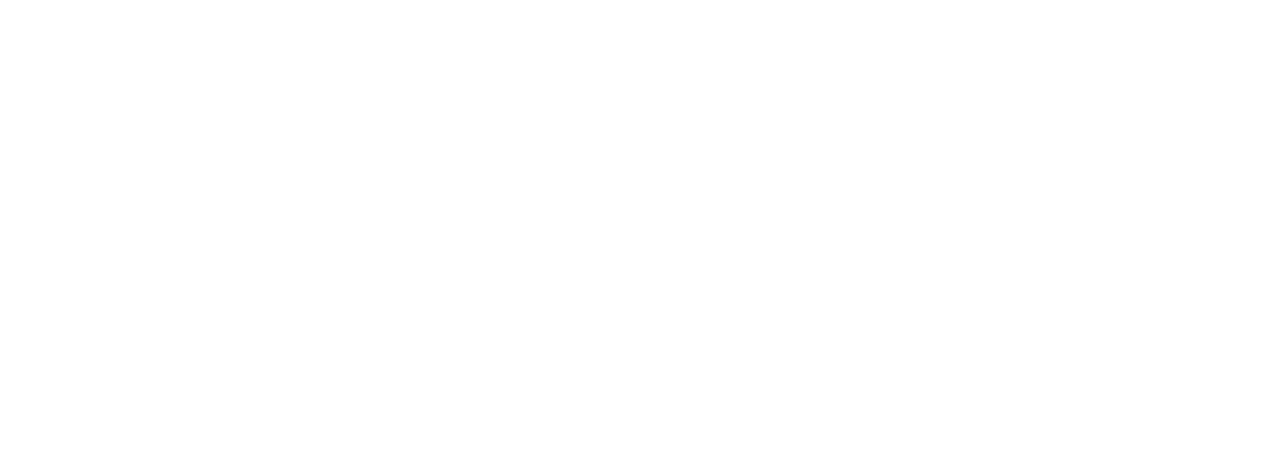
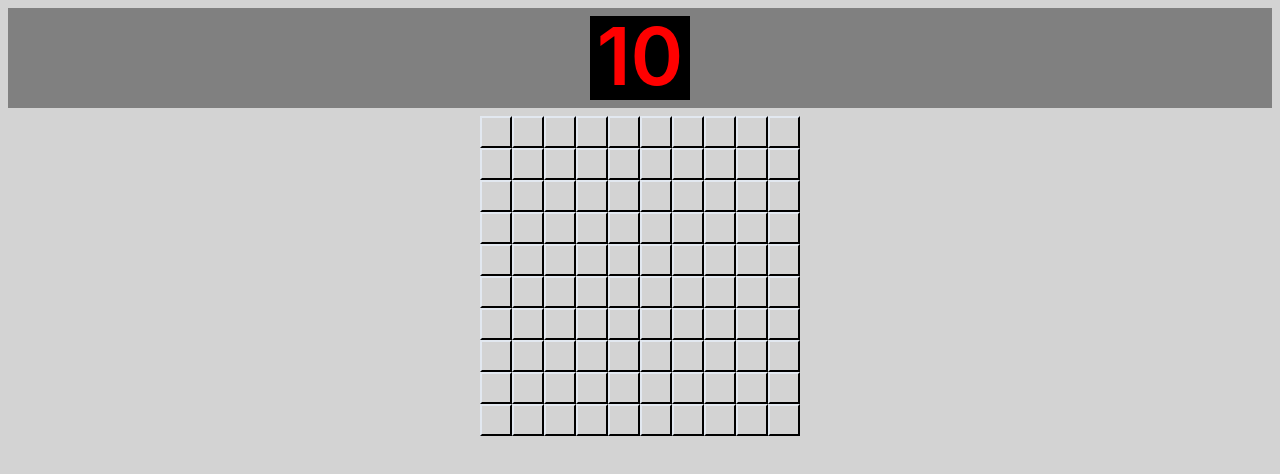
Before and after one commit to oldben87/windows-games, a React (Create React App) app: page /minesweeper in a window 1280 px wide. Shown: the top 474 px of the page. Built offline with nearby package versions, Linux system fonts and the light colour scheme.

Commit message:
Add minesweeper to games

```diff
--- a/src/App.tsx
+++ b/src/App.tsx
@@ -1,10 +1,12 @@
 import Home from 'components/pages/Home'
 import { Route } from 'react-router-dom'
+import MinesweeperBoard from 'components/Minesweeper/GameBoard'
 
 function App() {
   return (
     <>
       <Route exact path="/" component={Home} />
+      <Route exact path="/minesweeper" component={MinesweeperBoard} />
     </>
   )
 }
--- /dev/null
+++ b/src/components/Minesweeper/GameBoard.tsx
@@ -0,0 +1,82 @@
+import React from 'react'
+import { Flex, Text } from '@chakra-ui/react'
+
+interface BackgroundProps {
+  children: React.ReactNode
+}
+
+const Background = ({ children }: BackgroundProps) => {
+  return (
+    <Flex
+      as="section"
+      minHeight="100vh"
+      background="lightGrey"
+      p={2}
+      direction="column"
+      alignItems="center"
+    >
+      {children}
+    </Flex>
+  )
+}
+
+const GameHeader = () => {
+  return (
+  <Flex h="100px" bgColor="grey" w="100%" p={2} justify="space-evenly">
+    <Flex bgColor="black" h="100%" w="100px" justify='center'>
+      <Text color="red" fontWeight={600} fontSize={80} p={0} m={0} lineHeight={"100%"}>10</Text>
+    </Flex>
+  </Flex>
+  )
+}
+
+const MineSquareBorder = {
+  borderWidth: "2px",
+  borderColorLeft: 'snow',
+  borderBottomColor: 'black',
+  borderColorTop: 'snow',
+  borderRightColor: 'black'
+}
+
+const MineSquare = () => {
+  return <Flex h={8} w={8} {...MineSquareBorder}></Flex>
+}
+
+const MineRow = () => {
+ return <Flex direction="column">
+   <MineSquare />
+   <MineSquare />
+   <MineSquare />
+   <MineSquare />
+   <MineSquare />
+   <MineSquare />
+   <MineSquare />
+   <MineSquare />
+   <MineSquare />
+   <MineSquare />
+ </Flex>
+}
+
+const MineField = () => {
+  return (
+    <Flex m={2}>
+      <MineRow />
+      <MineRow />
+      <MineRow />
+      <MineRow />
+      <MineRow />
+      <MineRow />
+      <MineRow />
+      <MineRow />
+       <MineRow />
+ <MineRow />
+      </Flex>
+  )
+}
+
+export default function () {
+    return (<Background>
+        <GameHeader />
+        <MineField />
+    </Background>)
+}
```
Also changed, not shown: 1 other file (tests, documents, lock files or other folders).
